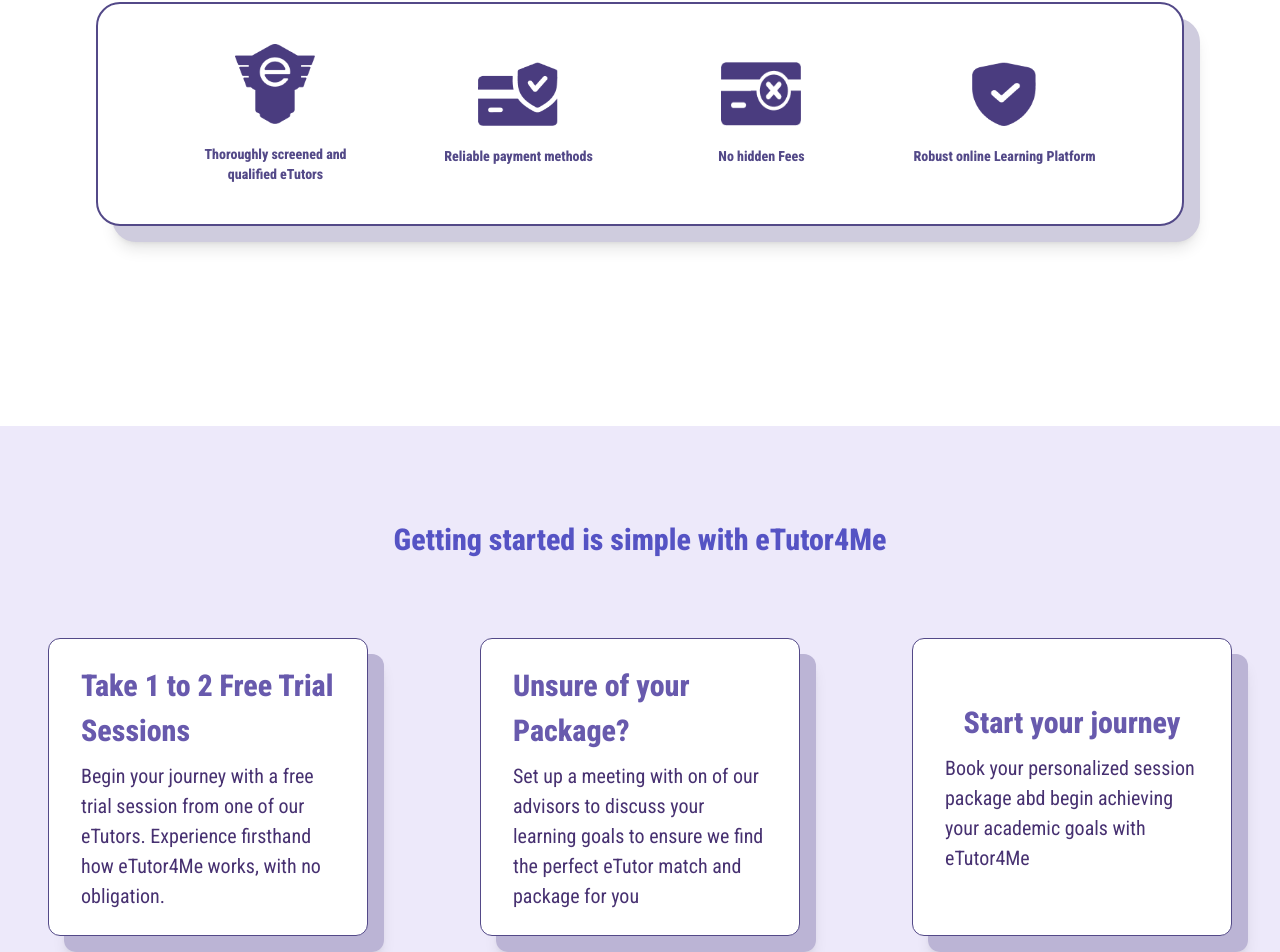
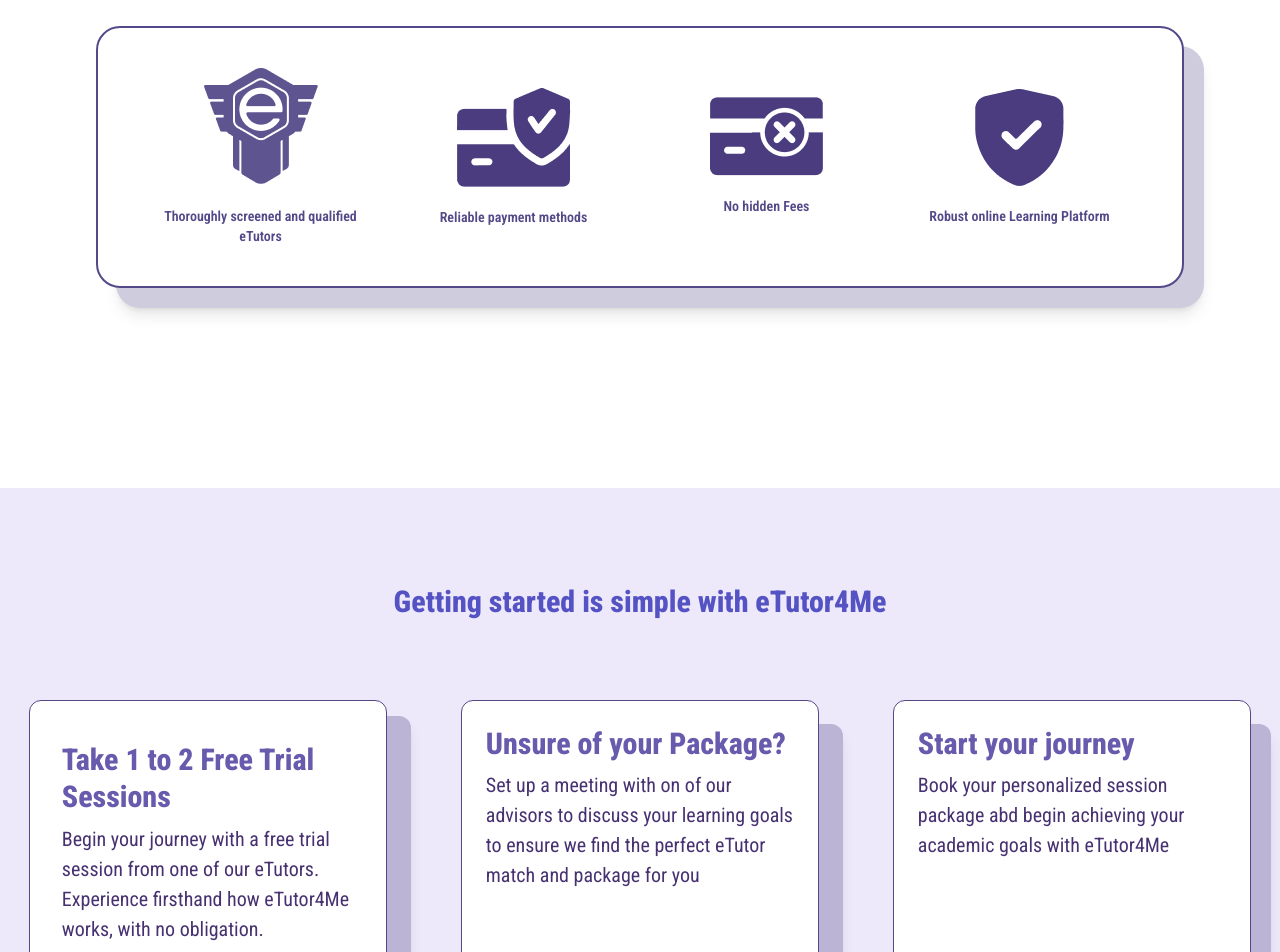
Before and after one commit to Devix-ai/etutor, a Next.js app: page /Packages in a window 1280 px wide. Shown: the part 2607-3559 px from the top of the page. Built offline with nearby package versions, Linux system fonts and the light colour scheme.

Commit message:
channges in package page

```diff
--- a/src/app/Packages/Components/OnlineTutoring.tsx
+++ b/src/app/Packages/Components/OnlineTutoring.tsx
@@ -12,30 +12,35 @@
         <Headings className='text-center' heading='Secure Online Tutoring'/>
         <p className='text-2xl 2xl:text-4xl mt-5 text-[#534988] mb:text-base'>We provide a protected learning environment to foster student success.</p>
         </div>
-        <div className='relative w-[85%]  m-auto mt-10 mb:w-full '>
-  <div className='absolute inset-0 transform translate-x-4 translate-y-4 bg-[#CFCCDE] rounded-3xl shadow-lg'></div>
+        <div className='relative w-[85%]  m-auto mt-16 mb:w-full '>
+  <div className='absolute inset-0 transform translate-x-5 translate-y-5 bg-[#CFCCDE] rounded-3xl shadow-lg'></div>
   <div className='relative bg-white rounded-3xl border-darkBlue border-2 px-8 py-4 mb:p-0'>
-    <div className='flex justify-around items-center col-gap-10 p-6 mb:flex-col mb:gap-6'>
-    <div className='w-[20%]   flex flex-col gap-5 justify-center items-center mb:w-[70%]'>
-        <Image className='w-20 h-20 ' alt='' src={img1} />
-        <h2 className='text-darkBlue lg:text-sm 2xl:text-2xl text-center text-lg font-extrabold mb:text-base' >Thoroughly screened and qualified eTutors</h2>
+    <div className='flex justify-around  items-center gap-10 p-6 mb:flex-col mb:gap-6'>
+    <div className='w-[25%]   flex flex-col gap-5 justify-center items-center mb:w-[70%]'>
+        <Image className='' alt='' src={img1} />
+        <h2 className='text-darkBlue lg:text-sm 2xl:text-[32px] leading-normal font-semibold text-center text-lg  mb:text-base' >Thoroughly screened and qualified eTutors</h2>
     </div>
-    <div className='w-[20%] flex   flex-col gap-5 justify-center items-center mb:flex-col  mb:w-[70%]'>
-        <Image className='w-20  h-16' alt='' src={img2} />
-        <h2 className='text-darkBlue  lg:text-sm 2xl:text-2xl text-center text-lg font-extrabold mb:text-base' >Reliable payment methods</h2>
+    <div className='w-[25%] flex   flex-col gap-5 justify-center items-center mb:flex-col  mb:w-[70%]'>
+        <Image className='' alt='' src={img2} />
+        <h2 className='text-darkBlue  lg:text-sm 2xl:text-[32px] leading-normal text-center text-lg font-semibold mb:text-base' >Reliable payment methods</h2>
     </div>
-    <div className='w-[20%] flex   flex-col gap-5 justify-center items-center mb:flex-col  mb:w-[70%]'>
-        <Image className='w-20  h-16' alt='' src={img3} />
-        <h2 className='text-darkBlue  lg:text-sm 2xl:text-2xl text-center text-lg font-extrabold mb:text-base' >No hidden Fees</h2>
+    <div className='w-[25%] flex   flex-col gap-5 justify-center items-center mb:flex-col  mb:w-[70%]'>
+        <Image className='' alt='' src={img3} />
+        <h2 className='text-darkBlue  lg:text-sm 2xl:text-[32px] leading-normal text-center text-lg font-semibold mb:text-base' >No hidden Fees</h2>
     </div>
-    <div className='w-[20%] flex  flex-col gap-5 justify-center items-center mb:flex-col  mb:w-[70%]'>
-        <Image className='w-16  h-16' alt='' src={img4} />
-        <h2 className='text-darkBlue  lg:text-sm  2xl:text-2xl text-center text-lg font-extrabold mb:text-base' >Robust online Learning
+    <div className='w-[25%] flex  flex-col gap-5 justify-center items-center mb:flex-col  mb:w-[70%]'>
+        <Image className='' alt='' src={img4} />
+        <h2 className='text-darkBlue  lg:text-sm  2xl:text-[32px] leading-normal text-center text-lg font-semibold mb:text-base' >Robust online Learning
         Platform</h2>
     </div>
     </div>
   </div>
-</div>
+            </div>
+
+
+
+
+
     </div>
   )
 }
--- a/src/app/Packages/Components/Package.tsx
+++ b/src/app/Packages/Components/Package.tsx
@@ -8,7 +8,7 @@
         Our most <br /> popular Package
       </h2>
 
-      <div className='w-100 flex justify-between gap-10 h-full py-20 mb:flex-col lg:gap-5 mb:justify-center mb:items-center mb:py-0 mb:gap-12'>
+      <div className='w-100 flex justify-between gap-10 h-full py-20 mb:flex-col lg:gap-5 mb:justify-center mb:items-center mb:py-0 mb:gap-16'>
   <div className='relative w-[30%] mt-10 mb:w-11/12  h-full'>
     <div className='absolute inset-0 transform -translate-x-4 h-auto translate-y-4 bg-[#CFCCDD] rounded-3xl shadow-lg' ></div>
     <div className='relative bg-white rounded-3xl border-[#646493] border-2'>
@@ -35,7 +35,7 @@
   </div>
 
   <div className='relative w-[30%] mb:w-11/12 h-full'>
-    <div className='absolute inset-0 transform -translate-y  bg-[#CFCCDD] rounded-3xl shadow-lg mb-4 mb:-translate-x-4 mb:-mb-4 mb:mt-4' ></div>
+    <div className='absolute inset-0 transform translate-y-8 mb:translate-y-0  bg-[#CFCCDD] rounded-3xl shadow-lg mb-4 mb:-translate-x-4 mb:-mb-4 mb:mt-4' ></div>
     <div className='relative bg-white rounded-3xl border-[#646493] border-2'>
       <h2 className='bg-[#5553C4] 2xl:text-5xl text-center text-xl text-white font-bold py-4 rounded-t-2xl mb:text-base'>Premium</h2>
       <div className='p-6 mb:p-4 text-center'>
--- a/src/app/Packages/Components/StartJourney.tsx
+++ b/src/app/Packages/Components/StartJourney.tsx
@@ -7,28 +7,28 @@
 
 
     <div className='flex justify-around items-stretch space-x-4 py-20 mb:flex-col mb:gap-10 mb:py-8 mb:justify-center mb:items-center tb:flex-wrap'>
-      <div className='relative w-1/4 mb:w-4/5 mb:mx-auto '>
-        <div className='absolute inset-0 bg-[#BBB4D5] rounded-xl transform translate-x-4 translate-y-4 shadow-lg z-0 mb:-translate-x-3'></div>
-        <div className='relative bg-white h-full rounded-xl border-darkBlue border px-8 py-6 flex flex-col justify-between z-10'>
-          <div className='flex flex-col items-center justify-center flex-grow'>
-            <h2 className='text-3xl font-extrabold leading-normal text-darkpurple 2xl:text-[40px] mb:text-xl'>
+      <div className='relative w-1/4 mb:w-4/5  lg:w-[28%]'>
+        <div className='absolute inset-0 bg-[#BBB4D5] rounded-xl transform translate-x-6 translate-y-4 shadow-lg z-0 mb:-translate-x-3'></div>
+        <div className='relative bg-white h-full rounded-xl border-darkBlue border px-8 py-10  flex flex-col justify-between z-10'>
+          <div className='flex flex-col items-start justify-start flex-grow'>
+            <h2 className='text-3xl font-extrabold leading-tight text-darkpurple 2xl:text-[50px] mb:text-xl'>
               Take 1 to 2 Free Trial Sessions
             </h2>
-            <p className='text-xl 2xl:text-[28px] text-[#473171] leading-normal mt-2 mb:text-sm mb:leading-normal'>
+            <p className='text-xl  2xl:text-[32px] text-[#473171] leading-normal mt-2 mb:text-sm mb:leading-normal'>
               Begin your journey with a free trial session from one of our eTutors. Experience firsthand how eTutor4Me works, with no obligation.
             </p>
           </div>
         </div>
       </div>
-      <div className='relative w-1/4 mb:w-4/5 mb:mx-auto '>
-        <div className='absolute inset-0 bg-[#BBB4D5] rounded-xl transform translate-x-4 translate-y-4 shadow-lg z-0 mb:-translate-x-3'></div>
-        <div className='relative bg-white h-full rounded-xl border-darkBlue border px-8 py-6 flex flex-col justify-between z-10'>
-          <div className='flex flex-col items-center justify-center flex-grow'>
-            <h2 className='text-3xl font-extrabold leading-normal text-darkpurple 2xl:text-[40px] mb:text-xl'>
+      <div className='relative w-1/4 mb:w-4/5  lg:w-[28%]'>
+        <div className='absolute inset-0 bg-[#BBB4D5] rounded-xl transform translate-x-6 translate-y-6 shadow-lg z-0 mb:-translate-x-3'></div>
+        <div className='relative bg-white h-full rounded-xl border-darkBlue border px-8 py-10 lg:p-6 flex flex-col justify-between z-10'>
+          <div className='flex flex-col items-start justify-start flex-grow'>
+            <h2 className='text-3xl font-extrabold leading-tight text-darkpurple 2xl:text-[50px] mb:text-xl'>
             Unsure of your
             Package?
             </h2>
-            <p className='text-xl 2xl:text-[28px] text-[#473171] leading-normal mt-2 mb:text-sm mb:leading-normal'>
+            <p className='text-xl  2xl:text-[32px] text-[#473171] leading-normal mt-2 mb:text-sm mb:leading-normal'>
             Set up a meeting with on of
 our advisors to discuss your
 learning goals to ensure we find
@@ -38,15 +38,15 @@
           </div>
         </div>
       </div>
-      <div className='relative w-1/4 mb:w-4/5 mb:mx-auto '>
-        <div className='absolute inset-0 bg-[#BBB4D5] rounded-xl transform translate-x-4 translate-y-4 shadow-lg z-0 mb:-translate-x-3'></div>
-        <div className='relative bg-white h-full rounded-xl border-darkBlue border px-8 py-6 flex flex-col justify-between z-10'>
-          <div className='flex flex-col items-center justify-center flex-grow'>
-            <h2 className='text-3xl font-extrabold leading-normal text-darkpurple 2xl:text-[40px] mb:text-xl'>
+      <div className='relative w-1/4 mb:w-4/5  lg:w-[28%]'>
+        <div className='absolute inset-0 bg-[#BBB4D5] rounded-xl transform translate-x-5 translate-y-6 shadow-lg z-0 mb:-translate-x-3'></div>
+        <div className='relative bg-white h-full rounded-xl border-darkBlue border px-8 py-10 lg:p-6 flex flex-col justify-between z-10'>
+          <div className='flex flex-col items-start justify-start flex-grow'>
+            <h2 className='text-3xl font-extrabold leading-tight text-darkpurple 2xl:text-[50px] mb:text-xl'>
             Start your
             journey
             </h2>
-            <p className='text-xl 2xl:text-[28px] text-[#473171] leading-normal mt-2 mb:text-sm mb:leading-normal'>
+            <p className='text-xl 2xl:text-[32px] text-[#473171] leading-normal mt-2 mb:text-sm mb:leading-normal'>
             Book your personalized
 session package abd begin
 achieving your academic goals
--- a/src/components/FAQs.tsx
+++ b/src/components/FAQs.tsx
@@ -46,7 +46,7 @@
         ))}
       </div>
 
-      <div className={`bg-cardbg w-[40%] tb:w-[40%] tb:pr-14 tb:ml-auto absolute  mb:relative h-fit right-0 left-auto px-16 py-8 rounded-l-3xl flex flex-col items-end mb:w-full mb:top-0 lg:w-2/5 mb:p-5  mb:right-0 ${display}`} style={{ marginRight: '-60px' }}>
+      <div className={`bg-cardbg w-[40%] tb:w-1/2 tb:pr-14 tb:ml-auto absolute  mb:relative h-fit right-0 left-auto px-16 py-8 rounded-l-3xl flex flex-col items-end mb:w-full mb:top-0 lg:w-2/5 mb:p-5  mb:right-0 ${display}`} style={{ marginRight: '-60px' }}>
   <h2 className='text-[70px] text-darkBlue font-extrabold mb:text-2xl lg:text-3xl xl:text-3xl'>Frequently Asked Questions</h2>
   <Link href="" className='text-customBlue text-xl underline font-bold mt-6 lg:text-base'>More questions?</Link>
 </div>
```
Also changed, not shown: public/assets/homepage/qualifiedtutors.png.
